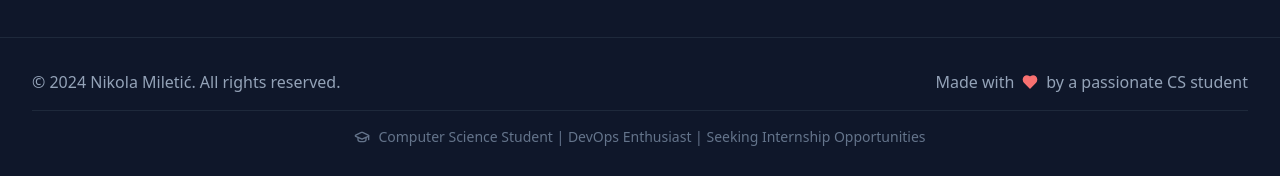
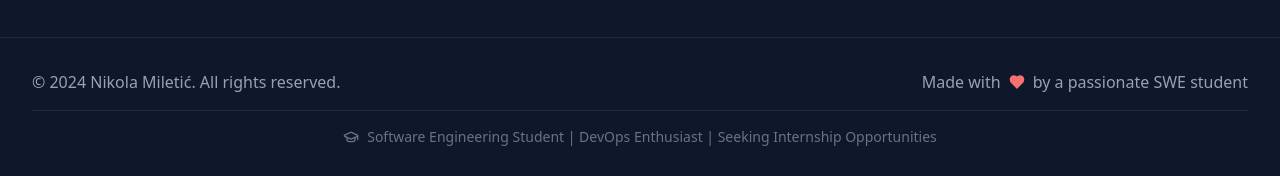
Before and after one commit to NikolaMileticc/n_miletic-portfolio, a React (Vite) app: page / in a window 1280 px wide. Shown: the part 7189-7365 px from the top of the page. Built offline with nearby package versions, Linux system fonts and the light colour scheme.

Commit message:
fix: Refactored text in footer

```diff
--- a/src/components/Footer.tsx
+++ b/src/components/Footer.tsx
@@ -1,5 +1,5 @@
-import React from 'react';
-import { Heart, GraduationCap } from 'lucide-react';
+import React from "react";
+import { Heart, GraduationCap } from "lucide-react";
 
 const Footer = () => {
   return (
@@ -13,14 +13,17 @@ const Footer = () => {
           <div className="flex items-center gap-2 text-slate-400">
             <span>Made with</span>
             <Heart className="text-red-400 fill-current" size={16} />
-            <span>by a passionate CS student</span>
+            <span>by a passionate SWE student</span>
           </div>
         </div>
 
         <div className="mt-4 pt-4 border-t border-slate-800 text-center text-slate-500 text-sm">
           <div className="flex items-center justify-center gap-2">
             <GraduationCap size={16} />
-            <p>Computer Science Student | DevOps Enthusiast | Seeking Internship Opportunities</p>
+            <p>
+              Software Engineering Student | DevOps Enthusiast | Seeking
+              Internship Opportunities
+            </p>
           </div>
         </div>
       </div>
--- a/src/components/Hero.tsx
+++ b/src/components/Hero.tsx
@@ -51,7 +51,7 @@ const Hero = () => {
                 <div className="w-full h-full rounded-full bg-slate-900 flex items-center justify-center">
                   <img
                     src="/img/slika.jpg"
-                    alt="slika"
+                    alt="Nikola Miletic"
                     className="w-72 h-72 rounded-full object-cover"
                   />
                 </div>
```
Also changed, not shown: public/img/slika.jpg (renamed from img/slika.jpg).
